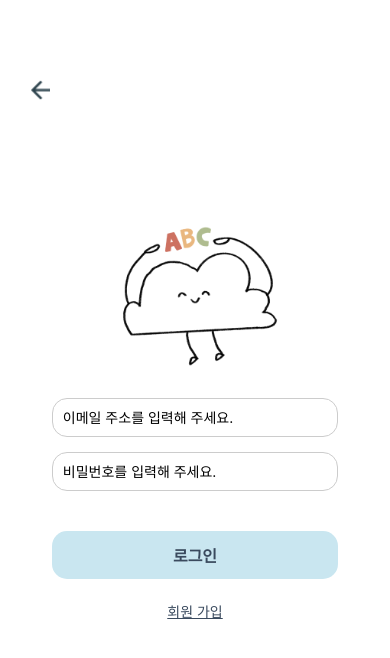
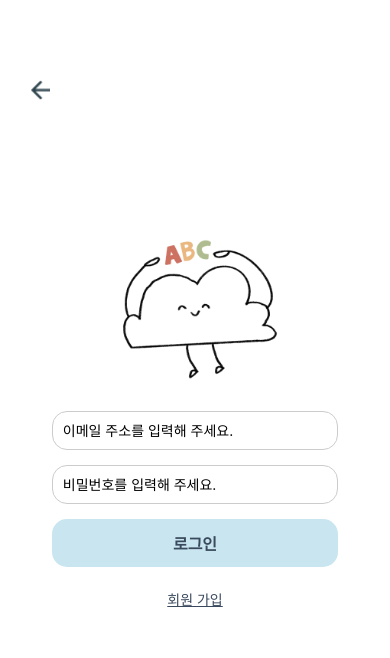
Before and after one commit to wordssak/wordssak-frontend, a React Native app: screen /TeacherLogin in a window 390 px wide. Shown: the top 658 px of the page. Built offline with nearby package versions, Linux system fonts and the light colour scheme.

Commit message:
style(teacher): Adjust margin between textfield and button at the login page (#12)

```diff
--- a/screens/TeacherLoginScreen.js
+++ b/screens/TeacherLoginScreen.js
@@ -87,7 +87,6 @@ const styles = StyleSheet.create({
         backgroundColor: '#C9E6F0',
         borderRadius: 15,
         alignItems: 'center',
-        marginTop: 25,
         marginBottom: 12,
     },
     loginButtonText: {
```
